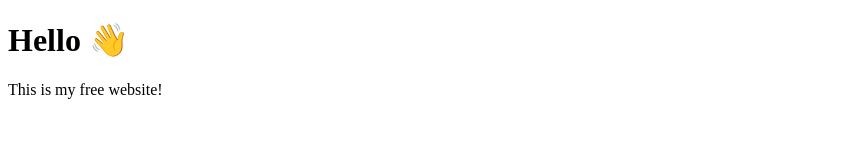
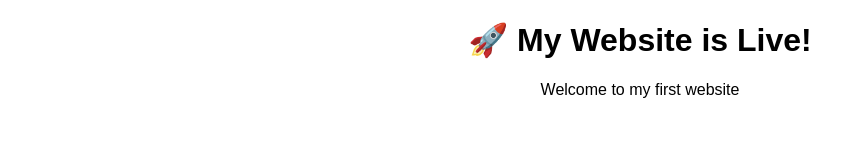
Before and after one commit to ruturajbhawar60-beep/backtrade.github.io, a plain HTML site: page index.html in a window 1280 px wide. Shown: the whole page, without its empty margins (0-864 px from the left). Drawn offline with Linux system fonts and the light colour scheme.

Commit message:
Update index.html

```diff
--- a/index.html
+++ b/index.html
@@ -1,10 +1,10 @@
 <!DOCTYPE html>
 <html>
 <head>
-  <title>My First Website</title>
+  <title>My Website</title>
 </head>
-<body>
-  <h1>Hello 👋</h1>
-  <p>This is my free website!</p>
+<body style="text-align:center; font-family:sans-serif;">
+  <h1>🚀 My Website is Live!</h1>
+  <p>Welcome to my first website</p>
 </body>
 </html>
```
